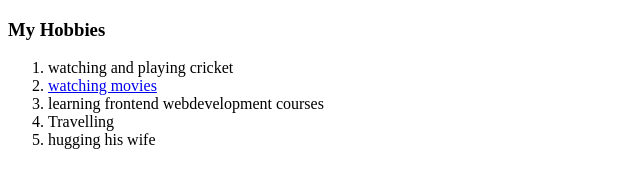
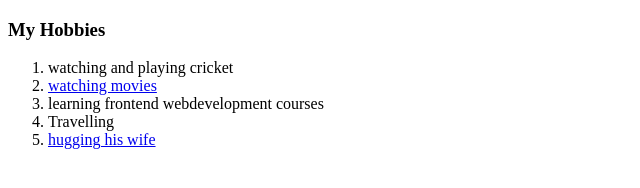
Before and after one commit to pavankumarfh/cv, a plain HTML site: page hobbies.html in a window 1280 px wide. Shown: the whole page, without its empty margins (0-640 px from the left). Drawn offline with Linux system fonts and the light colour scheme.

Commit message:
updated CV

```diff
--- a/hobbies.html
+++ b/hobbies.html
@@ -11,7 +11,7 @@
         <li><a href="https://www.netflix.com/de-en/">watching movies</a></li>
         <li>learning frontend webdevelopment courses</li>
         <li>Travelling</li>
-        <li>hugging his wife</li>
+        <li><a href="https://media.tenor.com/LaoFm54TGSUAAAAM/mimi-bubu.gif">hugging his wife</a></li>
     </ol>
 </body>
 </html>
```
Also changed, not shown: images/mimi-bubu.gif (added).
